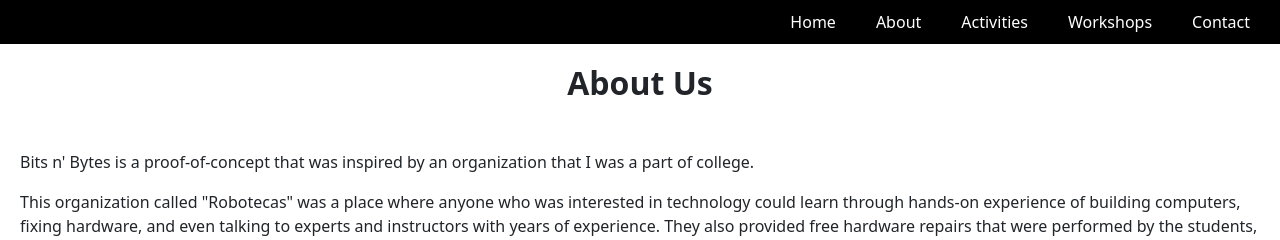
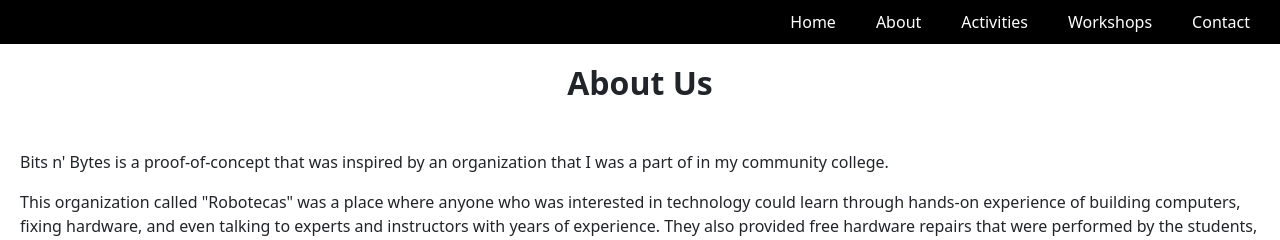
Before and after one commit to murrha/bits-n-bytes, an Angular app: page /about in a window 1280 px wide. Shown: the top 240 px of the page. Built offline with nearby package versions, Linux system fonts and the light colour scheme.

Commit message:
small change to about page andfollowed angular guide for deployment

```diff
--- a/src/app/components/about/about.component.html
+++ b/src/app/components/about/about.component.html
@@ -1,7 +1,7 @@
 <h2>About Us</h2>
 
 <section id="about-us">
-<p>Bits n' Bytes is a proof-of-concept that was inspired by an organization that I was a part of college.</p>
+<p>Bits n' Bytes is a proof-of-concept that was inspired by an organization that I was a part of in my community college.</p>
 <p>This organization called "Robotecas" was a place where anyone who was interested in technology could learn through hands-on experience of building computers, fixing hardware, and even talking to experts and instructors with years of experience. They also provided free hardware repairs that were performed by the students, and would rarely charge unless a special part needed to be ordered.</p>
 <p>Having an organization within the community that had these kinds of services would not only spark an interest in technology but also improve the tech literacy in underprivileged communities.</p>
 </section>
```
Also changed, not shown: .browserslistrc, 19 other files (tests, documents, lock files or other folders).
